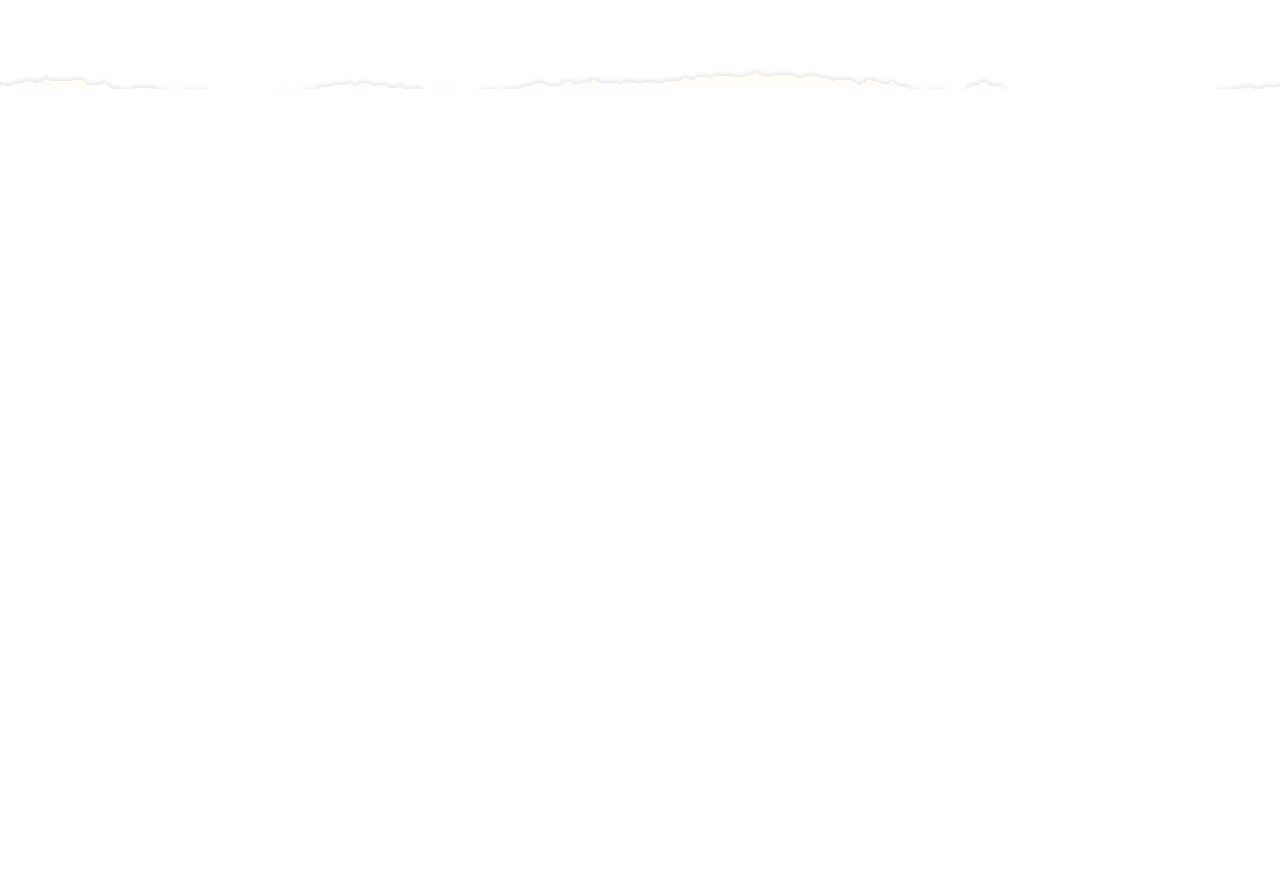
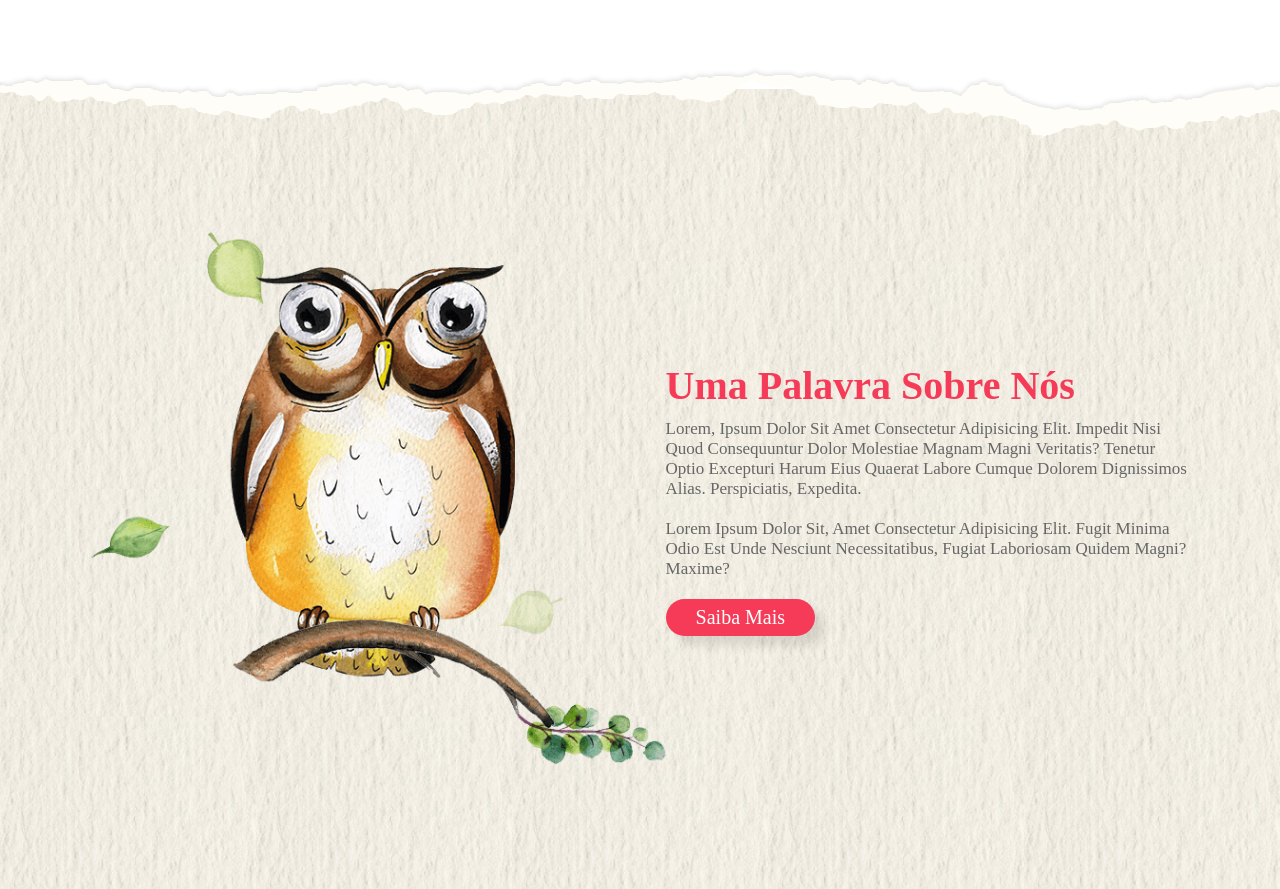
Before and after one commit to guibafica/Kindergarten_frontend, a Next.js app: page / in a window 1280 px wide. Shown: the part 1511-2400 px from the top of the page. Before the commit the page ends 1600 px from the top, so only its background shows below. Built offline with nearby package versions, Linux system fonts and the light colour scheme.

Commit message:
CHORE: Finalizes about section

```diff
--- a/src/pages/home.module.scss
+++ b/src/pages/home.module.scss
@@ -117,6 +117,18 @@
         display: none;
       }
     }
+
+    .about {
+      .image {
+        img {
+          display: none;
+        }
+      }
+
+      .content {
+        text-align: center;
+      }
+    }
   }
 
   @media (max-width: 450px) {
@@ -186,7 +198,7 @@
     background: var(--red);
     color: #fff;
     font-size: 2rem;
-    box-shadow: 0 .5rem 1rem rgba(0, 0, 0, 0.1);
+    box-shadow: 1rem 1rem 1rem rgba(0, 0, 0, 0.1);
 
     &:hover {
       background:#333;
@@ -271,6 +283,53 @@
 
 // // ~~~~~~~~~~~~~~~~~~~~~~~~~~~~~~~~~~~~~~~~~~~~~~~~~~~~~~~~~~~~~~~~~~~~~~~~~~
 
+// Começo about section
+.about {
+  display: flex;
+  align-items: center;
+  justify-content: center;
+  background: url(../../public/images/background.png) no-repeat;
+  background-size: cover;
+  background-position: center;
+
+  .image {
+    img {
+      width: 45vw;
+    }
+  }
+
+  .content {
+    h3 {
+      font-size: 4rem;
+      color: var(--red);
+    }
+
+    p {
+      font-size: 1.7rem;
+      color: #666;
+      padding: 1rem 0;
+    }
+
+    .btn {
+      display: inline-block;
+      margin-top: 1rem;
+      padding: 0.7rem 3rem;
+      border-radius: 5rem;
+      background: var(--red);
+      color: #fff;
+      font-size: 2rem;
+      box-shadow: 1rem 1rem 1rem rgba(0, 0, 0, 0.1);
+
+      &:hover {
+        background: #333;
+      }
+    }
+  }
+}
+// Fim about section
+
+// // ~~~~~~~~~~~~~~~~~~~~~~~~~~~~~~~~~~~~~~~~~~~~~~~~~~~~~~~~~~~~~~~~~~~~~~~~~~
+
 // Começo footer section
 .footer {
   background: #282727;
--- a/src/pages/index.tsx
+++ b/src/pages/index.tsx
@@ -172,6 +172,33 @@ export default function Home() {
       </section>
       {/* Fim features section */}
 
+      {/* Começo about section */}
+      <section className={styles.about} id="about">
+        <div className={styles.image}>
+          <img src="images/about-img.png" alt="" />
+        </div>
+
+        <div className={styles.content}>
+          <h3>Uma palavra sobre nós</h3>
+
+          <p>
+            Lorem, ipsum dolor sit amet consectetur adipisicing elit. Impedit
+            nisi quod consequuntur dolor molestiae magnam magni veritatis?
+            Tenetur optio excepturi harum eius quaerat labore cumque dolorem
+            dignissimos alias. Perspiciatis, expedita.
+          </p>
+
+          <p>
+            Lorem ipsum dolor sit, amet consectetur adipisicing elit. Fugit
+            minima odio est unde nesciunt necessitatibus, fugiat laboriosam
+            quidem magni? Maxime?
+          </p>
+
+          <a href="#" className={styles.btn}>Saiba mais</a>
+        </div>
+      </section>
+      {/* Fim about section */}
+
       {/* Começo footer section */}
       {/* <div className={styles.footer}>
         <div className={styles.boxContainer}>
```
Also changed, not shown: public/style.txt.
